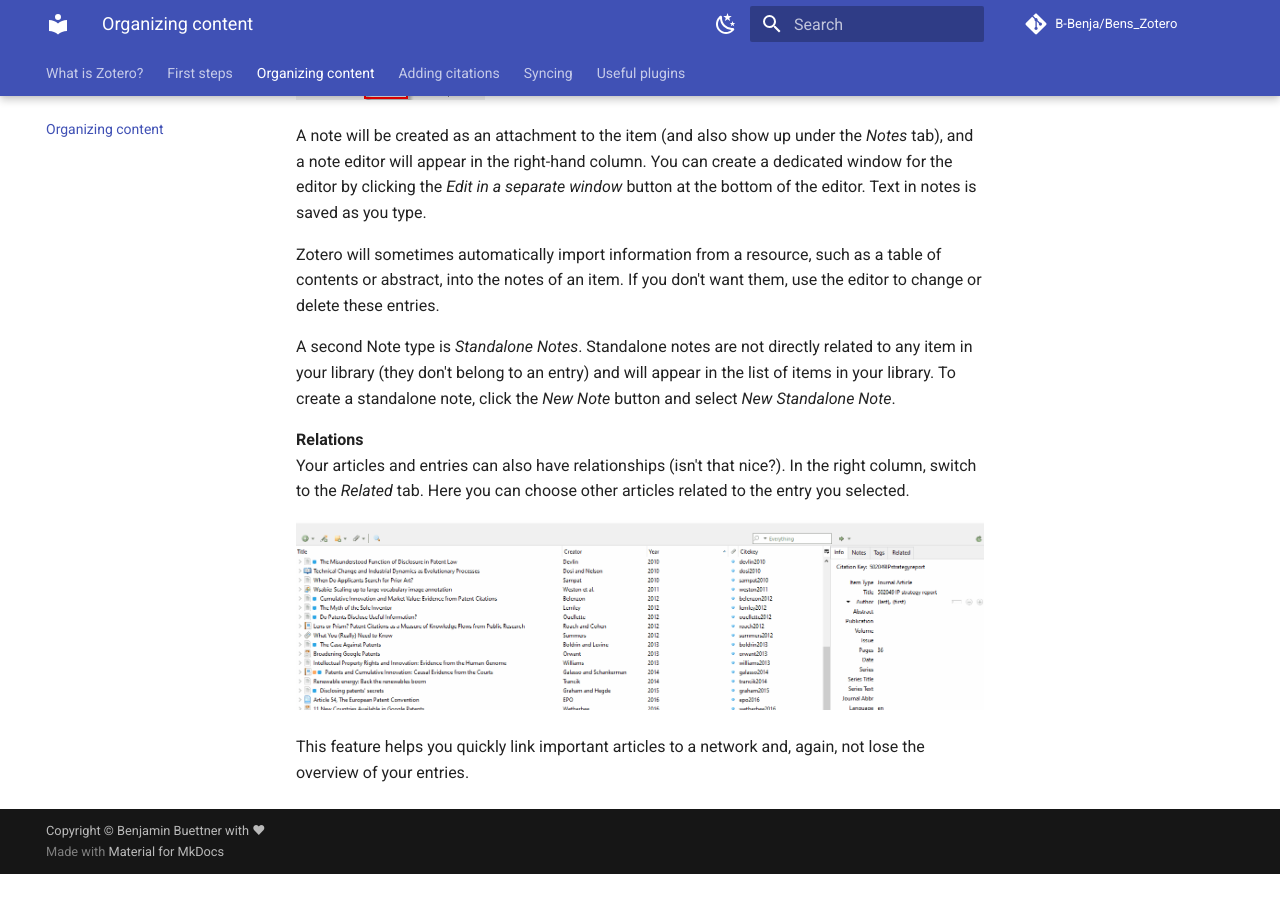
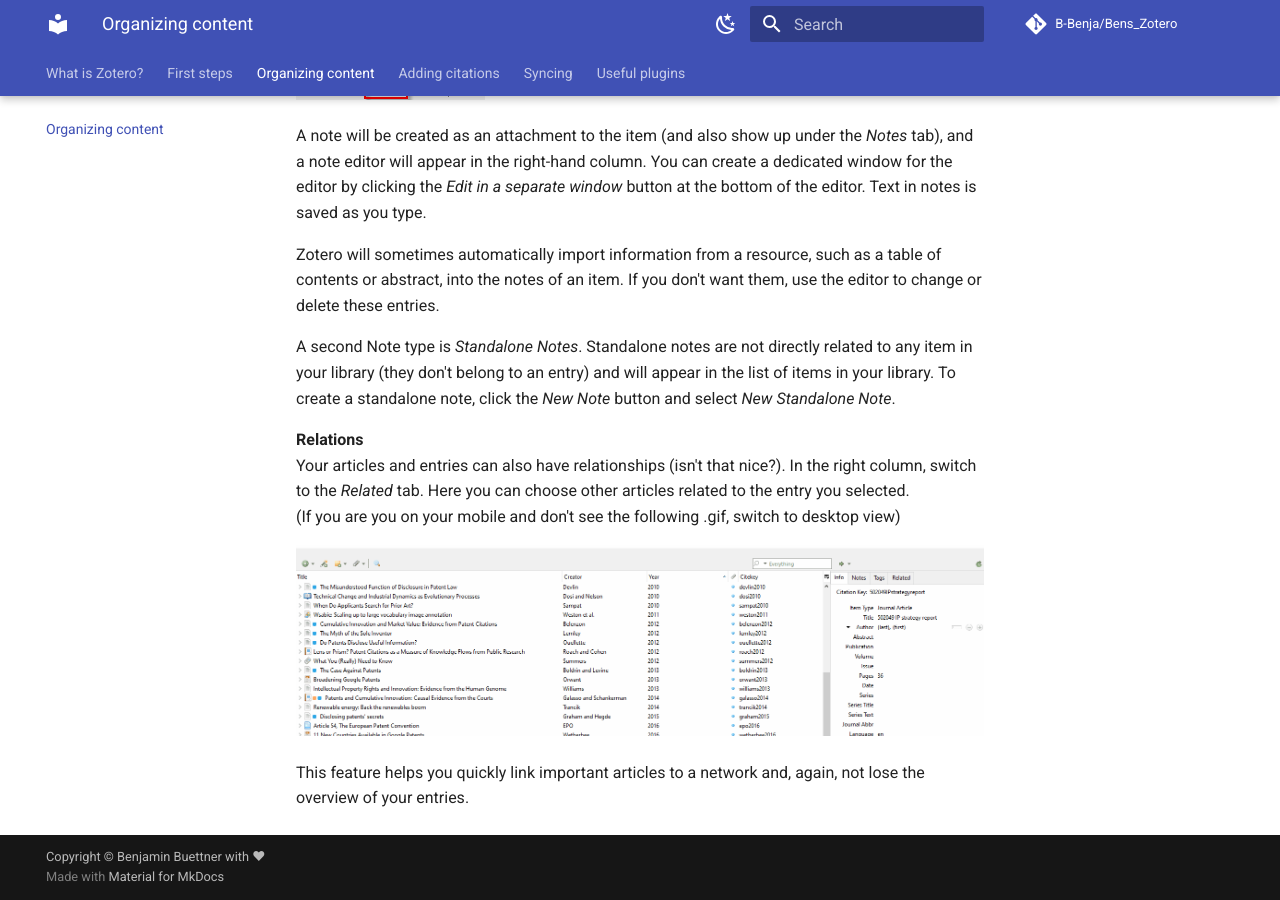
Before and after one commit to B-Benja/Bens_Zotero, an MkDocs documentation site: the page built from docs/organizing-content.md, in a window 1280 px wide and 900 px high, scrolled down 1427 px. Built offline with MkDocs 1.6.1 and Material for MkDocs 9.7.7, drawn with Linux system fonts in a browser that asks for light colours; comment, search, counter and statistics services are not loaded; before the commit the page ends 2301 px from its top, so only the background shows below that.

Commit message:
Update organizing-content.md

```diff
--- a/docs/organizing-content.md
+++ b/docs/organizing-content.md
@@ -31,6 +31,7 @@
 
 **Relations**
 Your articles and entries can also have relationships (isn't that nice?). In the right column, switch to the *Related* tab. Here you can choose other articles related to the entry you selected.
+(If you are you on your mobile and don't see the following .gif, switch to desktop view)
 
 ![](images/related.gif)
 
```
